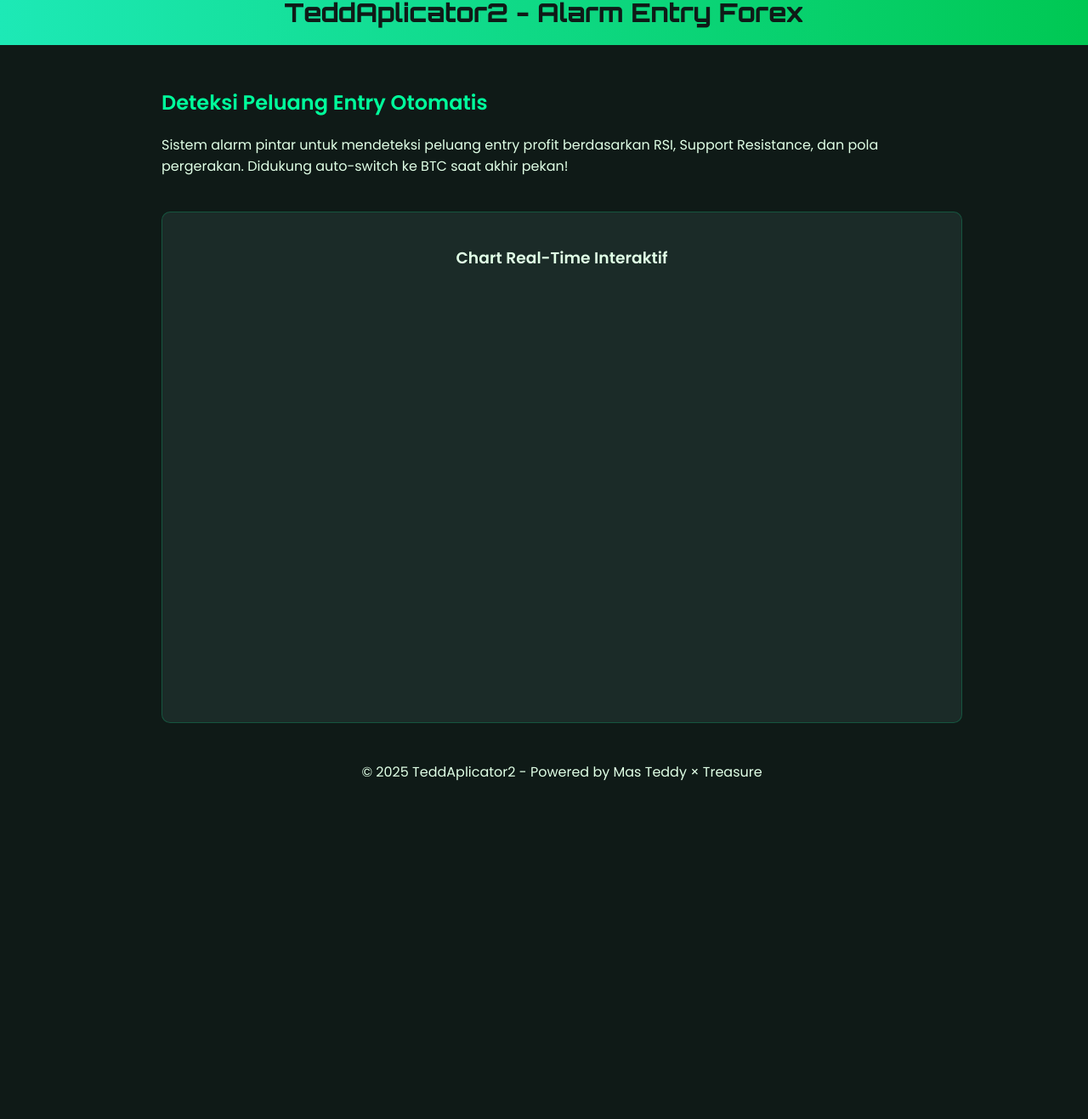
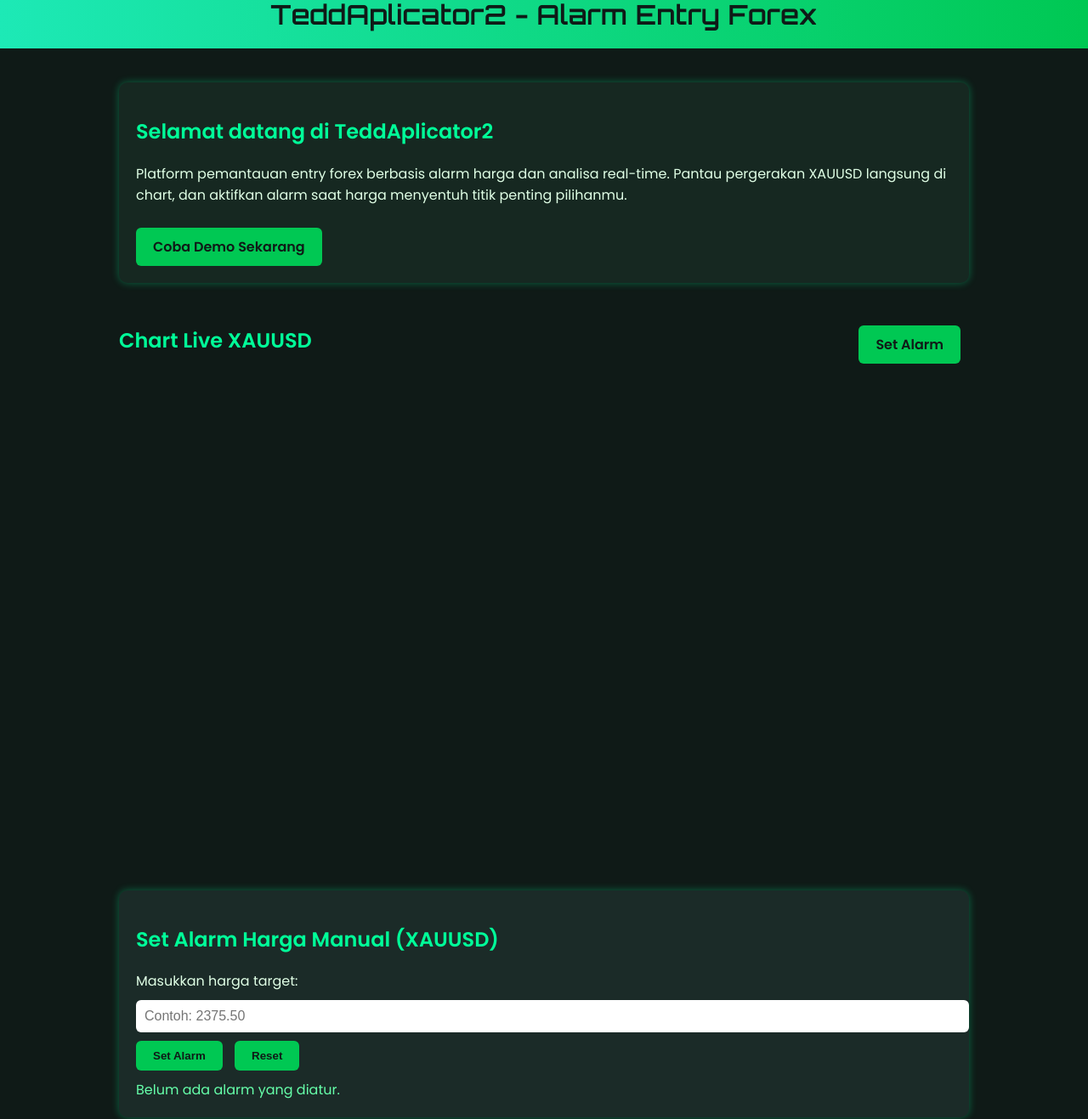
Before and after one commit to TeddCompany/teddaplicator2, a plain HTML site: page index.html in a window 1280 px wide. Shown: the part 23-1340 px from the top of the page at 85% size. Before the commit the page ends 944 px from the top, so only its background shows below. Drawn offline with Linux system fonts and the light colour scheme; a script that the page names is missing.

Commit message:
Update index.html

```diff
--- a/index.html
+++ b/index.html
@@ -1,16 +1,23 @@
+<!-- LANGSUNG DARI AWAL
+bismillah dulu baru entry🤲🏻-->
 <!DOCTYPE html>
 <html lang="id">
 <head>
-  <meta charset="UTF-8">
-  <meta name="viewport" content="width=device-width, initial-scale=1">
-  <title>TEDD APLICATORS - Alarm Entry Forex</title>
-  <link href="https://fonts.googleapis.com/css2?family=Orbitron:wght@500&family=Poppins:wght@400;600&display=swap" rel="stylesheet">
+  <meta charset="UTF-8" />
+  <meta name="viewport" content="width=device-width, initial-scale=1" />
+  <title>TeddAplicator2 - Alarm Entry Forex</title>
+  <link href="https://fonts.googleapis.com/css2?family=Orbitron:wght@600&family=Poppins:wght@400;600&display=swap" rel="stylesheet" />
   <style>
+    html {
+      scroll-behavior: smooth;
+    }
+
     body {
-      margin: 0;
       font-family: 'Poppins', sans-serif;
       background-color: #0f1a17;
       color: #e0ffe6;
+      margin: 0;
+      padding: 0;
     }
 
     header {
@@ -19,51 +26,91 @@
       padding: 20px;
       text-align: center;
       font-family: 'Orbitron', sans-serif;
-      font-size: 1.8em;
-      font-weight: bold;
-      letter-spacing: 1px;
+      font-size: 2em;
     }
 
-    section {
-      padding: 30px 20px;
-      max-width: 900px;
-      margin: auto;
+    .section {
+      max-width: 1000px;
+      margin: 20px auto;
+      padding: 20px;
+    }
+
+    .intro {
+      background-color: #162821;
+      padding: 20px;
+      border-radius: 10px;
+      margin-bottom: 30px;
+      box-shadow: 0 0 10px #00ff9955;
+    }
+
+    .intro h2 {
+      color: #00ff99;
+    }
+
+    .btn-demo,
+    .btn-alarm {
+      display: inline-block;
+      padding: 10px 20px;
+      background-color: #00c853;
+      color: #0f1a17;
+      font-weight: bold;
+      text-decoration: none;
+      border-radius: 6px;
+      margin-top: 10px;
+      margin-right: 10px;
+    }
+
+    .chart-header {
+      display: flex;
+      justify-content: space-between;
+      align-items: center;
+      margin-bottom: 10px;
+    }
+
+    .chart-section {
+      height: 70vh;
+      border-radius: 10px;
+      overflow: hidden;
+      margin-bottom: 40px;
+    }
+
+    .alarm-section {
+      background-color: #1b2b28;
+      padding: 20px;
+      border-radius: 10px;
+      box-shadow: 0 0 10px #00ff9955;
+      margin-bottom: 50px;
     }
 
     h2 {
-      color: #00ff9c;
-      font-size: 1.5em;
+      color: #00ff99;
     }
 
-    p {
+    input[type="number"] {
+      padding: 10px;
+      width: 100%;
       font-size: 1em;
-      line-height: 1.6;
+      margin-top: 10px;
+      border: none;
+      border-radius: 6px;
+      margin-bottom: 10px;
     }
 
-    .btn-demo {
-      display: inline-block;
-      margin-top: 20px;
-      padding: 12px 24px;
+    button {
+      padding: 10px 20px;
       background-color: #00c853;
       color: #0f1a17;
       font-weight: bold;
       border: none;
-      border-radius: 8px;
-      text-decoration: none;
-      transition: background 0.3s;
+      border-radius: 6px;
+      cursor: pointer;
+      margin-right: 10px;
     }
 
-    .btn-demo:hover {
-      background-color: #1de9b6;
-    }
-
-    .chart-container {
-      margin-top: 40px;
-      background-color: #1b2b28;
-      border-radius: 10px;
-      padding: 20px;
-      text-align: center;
-      border: 1px solid #00ff9c33;
+    .status {
+      margin-top: 10px;
+      font-size: 1em;
+      color: #66ffaa;
     }
 
     .footer {
@@ -73,27 +120,28 @@
       background-color: #06130f;
       color: #44ffaa88;
     }
-
-    @media (max-width: 600px) {
-      header {
-        font-size: 1.4em;
-      }
-    }
   </style>
 </head>
 <body>
 
   <header>TeddAplicator2 - Alarm Entry Forex</header>
 
-<section>
-  <h2>Deteksi Peluang Entry Otomatis</h2>
-  <p>
-    Sistem alarm pintar untuk mendeteksi peluang entry profit berdasarkan RSI, Support Resistance, dan pola pergerakan. Didukung auto-switch ke BTC saat akhir pekan!
-  </p>
+  <div class="section">
+    <!-- Intro Section -->
+    <div class="intro">
+      <h2>Selamat datang di TeddAplicator2</h2>
+      <p>Platform pemantauan entry forex berbasis alarm harga dan analisa real-time. Pantau pergerakan XAUUSD langsung di chart, dan aktifkan alarm saat harga menyentuh titik penting pilihanmu.</p>
+      <a href="#" class="btn-demo">Coba Demo Sekarang</a>
+    </div>
 
-  <div class="chart-container" style="height: 70vh; width: 100%;">
-  <h3>Chart Real-Time Interaktif</h3>
-  <!-- TradingView Advanced Chart Widget BEGIN -->
+    <!-- Chart Header with Alarm Button -->
+    <div class="chart-header">
+      <h2>Chart Live XAUUSD</h2>
+      <a href="#alarmSection" class="btn-alarm">Set Alarm</a>
+    </div>
+
+    <!-- Chart Section -->
+    <div class="chart-section">
       <div class="tradingview-widget-container" style="height:100%; width:100%">
         <div id="tradingview_advanced" style="height:100%; width:100%"></div>
         <script type="text/javascript" src="https://s3.tradingview.com/tv.js"></script>
@@ -118,10 +166,68 @@
           });
         </script>
       </div>
+    </div>
 
-  <!-- TradingView Advanced Chart Widget END -->
-</div</div>
-  © 2025 TeddAplicator2 - Powered by Mas Teddy × Treasure
+    <!-- Alarm Section -->
+    <div id="alarmSection" class="alarm-section">
+      <h2>Set Alarm Harga Manual (XAUUSD)</h2>
+      <label for="targetPrice">Masukkan harga target:</label>
+      <input type="number" id="targetPrice" step="0.01" placeholder="Contoh: 2375.50">
+      <button onclick="setAlarm()">Set Alarm</button>
+      <button onclick="resetAlarm()">Reset</button>
+      <div class="status" id="statusText">Belum ada alarm yang diatur.</div>
+    </div>
+  </div>
+
+  <!-- Alarm Sound -->
+  <audio id="alarmSound" src="https://notificationsounds.com/storage/sounds/file-sounds-1155-pristine.mp3" preload="auto"></audio>
+
+  <!-- Script Alarm -->
+  <script>
+    let alarmPrice = null;
+    let alarmTriggered = false;
+
+    function setAlarm() {
+      const input = document.getElementById("targetPrice");
+      alarmPrice = parseFloat(input.value);
+      alarmTriggered = false;
+      document.getElementById("statusText").innerText = `Alarm disetel di ${alarmPrice.toFixed(2)} - menunggu harga menyentuh...`;
+    }
+
+    function resetAlarm() {
+      alarmPrice = null;
+      alarmTriggered = false;
+      document.getElementById("statusText").innerText = "Alarm telah di-reset.";
+    }
+
+    async function getCurrentPrice() {
+      try {
+        const response = await fetch("https://api.coingecko.com/api/v3/simple/price?ids=tether-gold&vs_currencies=usd");
+        const data = await response.json();
+        return data["tether-gold"].usd;
+      } catch (error) {
+        console.error("Gagal ambil harga:", error);
+        return null;
+      }
+    }
+
+    async function monitorPrice() {
+      if (!alarmPrice || alarmTriggered) return;
+      const currentPrice = await getCurrentPrice();
+      if (currentPrice && currentPrice >= alarmPrice) {
+        document.getElementById("statusText").innerText = `🎯 Harga sekarang ${currentPrice} sudah mencapai target ${alarmPrice}!`;
+        document.getElementById("alarmSound").play();
+        alarmTriggered = true;
+      } else if (currentPrice) {
+        document.getElementById("statusText").innerText = `⏳ Harga sekarang: ${currentPrice} | Menunggu: ${alarmPrice}`;
+      }
+    }
+
+    setInterval(monitorPrice, 6000);
+  </script>
+
+  <div class="footer">
+    © 2025 TeddAplicator2 · Dibuat oleh Mas Teddy & Treasure
   </div>
 
 </body>
```
Lines whose indentation alone changed are shown as unchanged.
